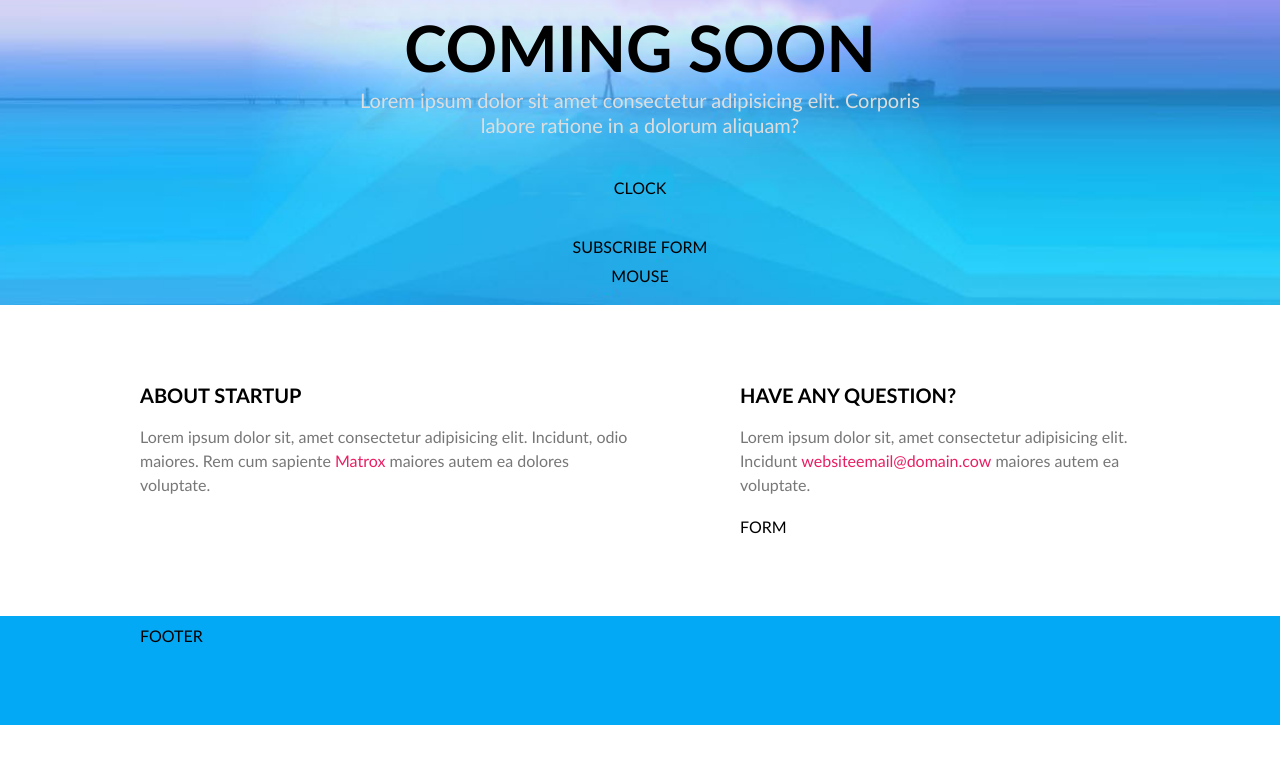
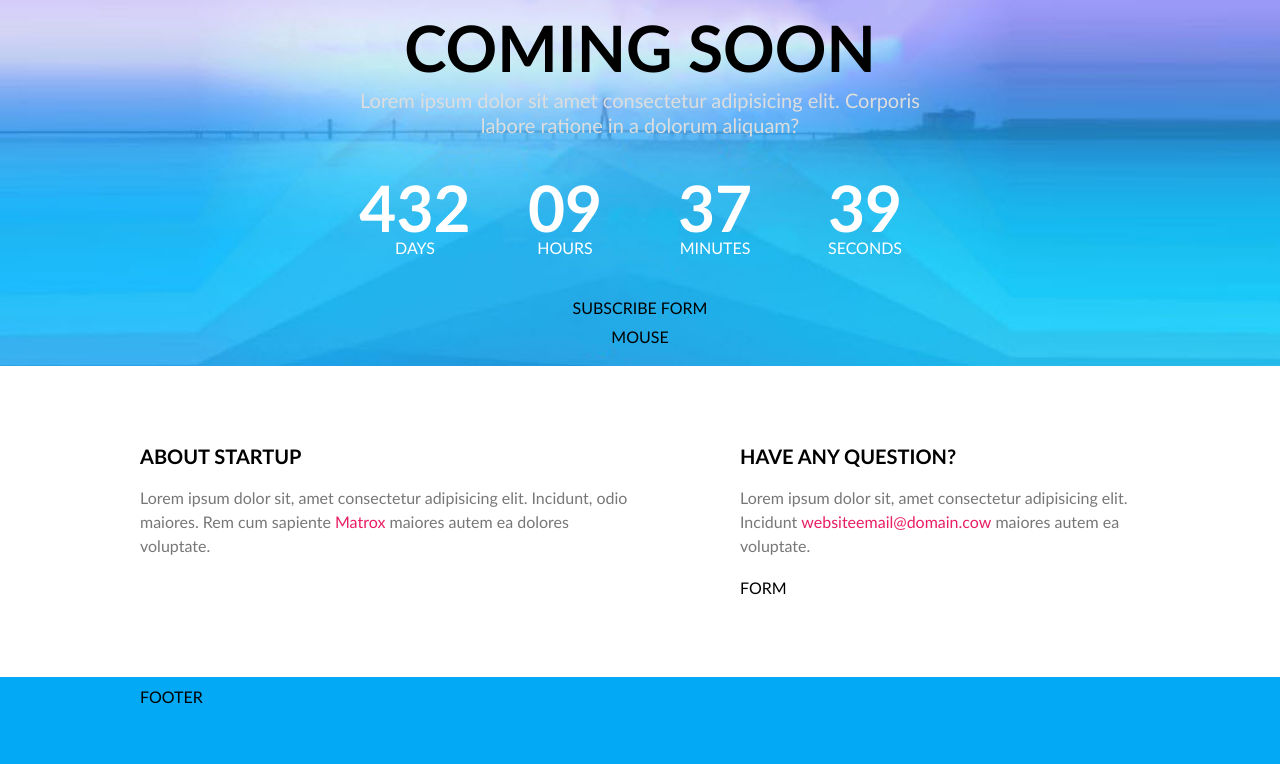
Before and after one commit to gaideliai/6-coming-soon, a plain HTML site: page index.html in a window 1280 px wide. Shown: the part 142-906 px from the top of the page. Before the commit the page ends 867 px from the top, so only its background shows below. Drawn offline with Linux system fonts and the light colour scheme.

Commit message:
Count-down component #13

```diff
--- a/css/countdown.css
+++ b/css/countdown.css
@@ -0,0 +1,33 @@
+.clock{
+    display: inline-block;
+    width: 100%;
+    text-align: center;
+    color: white;
+}
+    .clock > .time{
+        display: inline-block;
+        width: 25%;
+        float: left;
+        margin: 20px 0;
+        overflow: hidden;
+
+    }
+        .clock > .time > .value{
+            display: inline-block;
+            width: 100%;
+            font-size: 64px;
+            line-height: 60px;
+            font-weight: bold;
+
+        }
+        .clock > .time > .label{
+            display: inline-block;
+            width: 100%;
+            font-size: 16px;
+            line-height: 20px;
+            text-transform: uppercase;
+        }
+@media (max-width: 700px) {
+    .clock > .time{
+        width: 50%;
+}
--- a/css/custom.css
+++ b/css/custom.css
@@ -104,7 +104,7 @@
 .hero-row > .clock{
     display: inline-block;
     width: 100%;
-    margin: 40px 0;
+    margin: 20px 0;
 }
 .hero-row > .form{
     display: inline-block;
--- a/index.html
+++ b/index.html
@@ -21,7 +21,24 @@
             <img class="logo" src="./img/logo.png" alt="Company Logo">
             <h1>Coming soon</h1>
             <p>Lorem ipsum dolor sit amet consectetur adipisicing elit. Corporis labore ratione in a dolorum aliquam?</p>
-            <div class="clock">CLOCK</div>
+            <div class="clock">
+                <div class="time">
+                    <div class="value">432</div>
+                    <div class="label">days</div>
+                </div>
+                <div class="time">
+                    <div class="value">09</div>
+                    <div class="label">hours</div>
+                </div>
+                <div class="time">
+                    <div class="value">37</div>
+                    <div class="label">minutes</div>
+                </div>
+                <div class="time">
+                    <div class="value">39</div>
+                    <div class="label">seconds</div>
+                </div>
+            </div>
             <form class="form">SUBSCRIBE FORM</form>
             <div class="mouse">MOUSE</div>
         </div>
```
